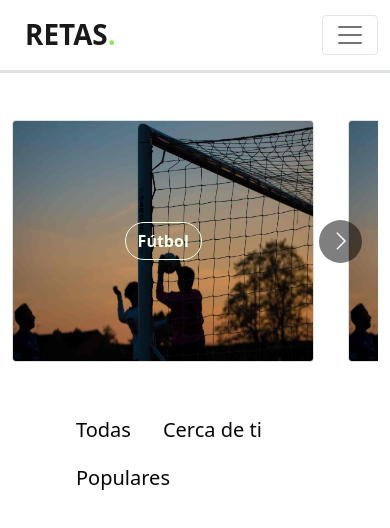
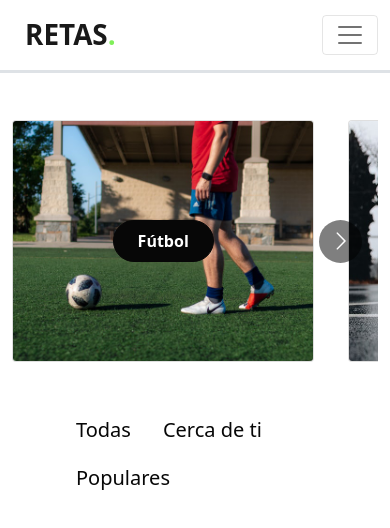
Before and after one commit to Sebas1245/Retas, a React (Create React App) app in the folder client/: page / in a window 390 px wide. Shown: the top 528 px of the page. Built offline with nearby package versions, Linux system fonts and the light colour scheme; no server answers.

Commit message:
Show image by category in cards and reta detail

```diff
--- a/client/src/components/CardGrid/Card.tsx
+++ b/client/src/components/CardGrid/Card.tsx
@@ -14,10 +14,10 @@ type Props = {
 export default function Card({retaId, imgSource, cardTitle, gameLocation, gameTime, gameDate}: Props) {
     const navigate = useNavigate();
     return (
-    <div className="card bg-dark text-white">
+    <div className="card bg-dark text-white" onClick={() => navigate(`reta/${retaId}`)} style={{cursor: 'pointer'}}>
         <img src= {imgSource} className = "card-img" alt="..."/>
         <div className="card-img-overlay d-flex flex-column justify-content-start align-items-start">
-             <h5 style={{cursor: 'pointer'}} onClick={() => navigate(`reta/${retaId}`)} className="card_title">{cardTitle}</h5>
+             <h5 className="card_title">{cardTitle}</h5>
         </div>
         <div className="card-footer bg-light text-dark">
             <div className="row">
--- a/client/src/components/CardGrid/CardGrid.tsx
+++ b/client/src/components/CardGrid/CardGrid.tsx
@@ -1,11 +1,13 @@
 import React, { useEffect, useState } from "react"
 import { getAllRetas, getAllRetasByCategory } from "../../services/retaCalls"
 import { getWeekday, getMonth, formatTime } from "../../utils/dateTransforms";
+import { getImageByCategory } from "../../utils/imageCategory";
 import Card from "./Card"
 import LinkNav from "./LinkNav"
 
-export default function CardGrid({category} : {category : string | undefined}) {
+export default function CardGrid({ category }: { category: string | undefined }) {
   const [retas, setRetas] = useState<Array<Reta>>();
+
   useEffect(() => {
     const fetchRetas = async () => {
       try {
@@ -22,18 +24,18 @@ export default function CardGrid({category} : {category : string | undefined}) {
 
   return (
     <div className="row h-100 p-5">
-            <LinkNav/>
+      <LinkNav />
       <div className='row row-cols-1 row-cols-md-3 g-4'>
         {
           retas?.map(reta => (
             <div className="col-md-4 col-sm-6">
               <Card
                 retaId={reta._id}
-                            imgSource="./portero_retas.jpg"
+                imgSource={getImageByCategory(reta.category)}
                 cardTitle={reta.name}
                 gameDate={`${getWeekday(reta.date)} ${getMonth(reta.date)} ${reta.date.getDate()}`}
                 gameLocation={reta.location}
-                            gameTime={formatTime(reta.hours, reta.minutes)}/>
+                gameTime={formatTime(reta.hours, reta.minutes)} />
             </div>
           ))
         }
--- a/client/src/components/Carousel.tsx
+++ b/client/src/components/Carousel.tsx
@@ -28,13 +28,14 @@ const responsive = {
 
 export default function CarouselSimple({ deviceType }: Props) {
   const categories = [
-    {name: 'Fútbol', imgSrc: './portero_retas.jpg'},
-    {name: 'Ajedrez', imgSrc: './portero_retas.jpg'},
-    {name: 'Voleibol', imgSrc: './basket_retas.jpg'},
-    {name: 'Basquetbol', imgSrc: './portero_retas.jpg'},
-    {name: 'eSports y Videojuegos', imgSrc: './basket_retas.jpg'},
-    {name: 'Tenis', imgSrc: './portero_retas.jpg'},
-    {name: 'Golf', imgSrc: './portero_retas.jpg'}
+    { name: 'Fútbol', imgSrc: './futbol_cat.jpg' },
+    { name: 'Basquetbol', imgSrc: './basket_cat.jpg' },
+    { name: 'Voleibol', imgSrc: './voley_cat.jpg' },
+    { name: 'Golf', imgSrc: './golf_cat.jpg' },
+    { name: 'Raquetbol', imgSrc: './raquet_cat.jpg' },
+    { name: 'eSports', imgSrc: './esport_cat.jpg' },
+    { name: 'Ajedrez', imgSrc: './chess_cat.jpg' },
+    { name: 'Otras', imgSrc: './other_cat.jpg' }
   ];
   return (
     <Carousel
@@ -47,15 +48,15 @@ export default function CarouselSimple({ deviceType }: Props) {
     >
       {categories.map(category => {
         return (
-          <Card style={{height: '100%', width: '90%'}}>
-            <Card.Img style={{height: '100%'}} src={category.imgSrc} alt="Category img" />
+          <Card style={{ height: '100%', width: '90%' }}>
+            <Card.Img style={{ height: '100%' }} src={category.imgSrc} alt="Category img" />
             <Card.ImgOverlay>
-              <div style={{height: '100%'}} className="d-flex flex-column align-items-center justify-content-center">
+              <div style={{ height: '100%' }} className="d-flex flex-column align-items-center justify-content-center">
                 <Button
-                  className="btn-outline-secondary rounded-pill fw-bold py-auto"
+                  className="btn-dark rounded-pill fw-bold py-auto"
                   btnType="button"
                   btnText={category.name}
-                  padding="pl-4 pr-4"
+                  padding="px-4 py-2"
                   onClick={() => alert('Clicked on ' + category.name)}
                 />
               </div>
--- a/client/src/utils/imageCategory.ts
+++ b/client/src/utils/imageCategory.ts
@@ -1,4 +1,4 @@
-export const getImageByCategory : (category?: string) => string = (category) => {
+export const getImageByCategory: (category?: string) => string = (category) => {
   switch (category?.toLowerCase()) {
     case 'futbol':
       return "futbol_cat.jpg";
--- a/client/src/views/RetaDetail.tsx
+++ b/client/src/views/RetaDetail.tsx
@@ -5,24 +5,25 @@ import { getWeekday, getMonth, formatTime } from '../utils/dateTransforms';
 import Button from '../components/Button';
 import { useParams } from 'react-router-dom';
 import { getReta } from '../services/retaCalls';
+import { getImageByCategory } from '../utils/imageCategory';
 
 // add contact info like phone and email later on
-interface AdminUser extends User {
-    avatarImgSrc: string
-}
+// interface AdminUser extends User {
+//     avatarImgSrc: string
+// }
 
-type RetaDetailProps = {
-    title: string,
-    imgSrc: string,
-    location: string,
-    hour: number,
-    min: number,
-    date: Date,
-    admin: AdminUser,
-    price: number | string,
-    confirmedUsers: number,
-    maxUsers: number
-}
+// type RetaDetailProps = {
+//     title: string,
+//     imgSrc: string,
+//     location: string,
+//     hour: number,
+//     min: number,
+//     date: Date,
+//     admin: AdminUser,
+//     price: number | string,
+//     confirmedUsers: number,
+//     maxUsers: number
+// }
 
 export default function RetaDetail() {
   let { retaId } = useParams();
@@ -39,7 +40,7 @@ export default function RetaDetail() {
         reta.date = new Date(reta.date)
         setReta(reta)
       } catch (error) {
-        alert(error)
+        alert(JSON.stringify(error))
       }
     }
 
@@ -50,16 +51,16 @@ export default function RetaDetail() {
 
   return (
     <div className="container-fluid full-page-with-nav">
-        <div className="row h-100 pt-5">
-            <div className="d-none d-md-block col-6 mt-3">
+      <div className="row pt-5">
+        <div className="d-none d-md-block col-md-12 col-lg-6 mt-3">
           {/* TODO: Add image according to reta category */}
-                <img src="" className="img-fluid h-80" alt='Reta detail' style={{objectFit: "cover", borderRadius: '0.4rem'}}/>
+          <img src={"/" + getImageByCategory(reta?.category)} className="img-fluid" alt="" style={{ objectFit: "cover", borderRadius: '0.4rem' }} />
         </div>
-            <div className="d-none d-md-block col-6 mt-3">
-                <div style={{borderBottom: '0.1rem solid'}} className="d-flex justify-content-between">
+        <div className="d-md-block col-12 col-lg-6 mt-3">
+          <div style={{ borderBottom: '0.1rem solid' }} className="d-flex justify-content-between">
             <h2>{reta && reta.name}</h2>
-                    <button style={{borderRadius: 200}} className="btn btn-info mb-1" type="button">
-                        <FontAwesomeIcon icon={faShare} size={'lg'}/> {/* ADD ONCLICK EVENT TO COPY EVENT LINK TO CLIPBOARD */}
+            <button style={{ borderRadius: 200 }} className="btn btn-info mb-1" type="button">
+              <FontAwesomeIcon icon={faShare} size={'lg'} /> {/* ADD ONCLICK EVENT TO COPY EVENT LINK TO CLIPBOARD */}
             </button>
           </div>
           <ul className="list-group list-group-flush">
@@ -88,9 +89,9 @@ export default function RetaDetail() {
                             <div>
                                 <img className="img-fluid align-content-right rounded-circle" alt='Admin Avatar' src={reta.admin.avatarImgSrc} style={{height: '5vh'}}/>
                             </div> */}
-                            <div style={{marginLeft: '2%'}}>
-                                <h6 style={{textAlign:"left", fontWeight:"700",}}>{reta && reta.admin.name}</h6>
-                                <p style={{textAlign:"left", fontWeight:"200", marginTop:"-7.5px"}}>{'Administrador'}</p>
+                <div style={{ marginLeft: '2%' }}>
+                  <h6 style={{ textAlign: "left", fontWeight: "700", }}>{reta && reta.admin.name}</h6>
+                  <p style={{ textAlign: "left", fontWeight: "200", marginTop: "-7.5px" }}>{'Administrador'}</p>
                 </div>
               </div>
             </li>
@@ -108,14 +109,14 @@ export default function RetaDetail() {
                   <Button
                     className="btn-dark rounded-pill fw-bold"
                     btnType="button"
-                                    btnText={"Confirmar asistencia"}/> {/* Dependent on whether user is admin or not */}
+                    btnText={"Confirmar asistencia"} /> {/* Dependent on whether user is admin or not */}
                 </div>
                 <div>
                   {/* TODO: Write function to determine if the user viewing the event is admin or not to change text to "Invitar amigos" */}
                   <Button
                     className="btn-danger rounded-pill fw-bold"
                     btnType="button"
-                                    btnText={"Eliminar reta"}/> {/* Dependent on whether user is admin or not */}
+                    btnText={"Eliminar reta"} /> {/* Dependent on whether user is admin or not */}
                 </div>
               </div>
             </li>
```
Lines whose indentation alone changed are shown as unchanged.
